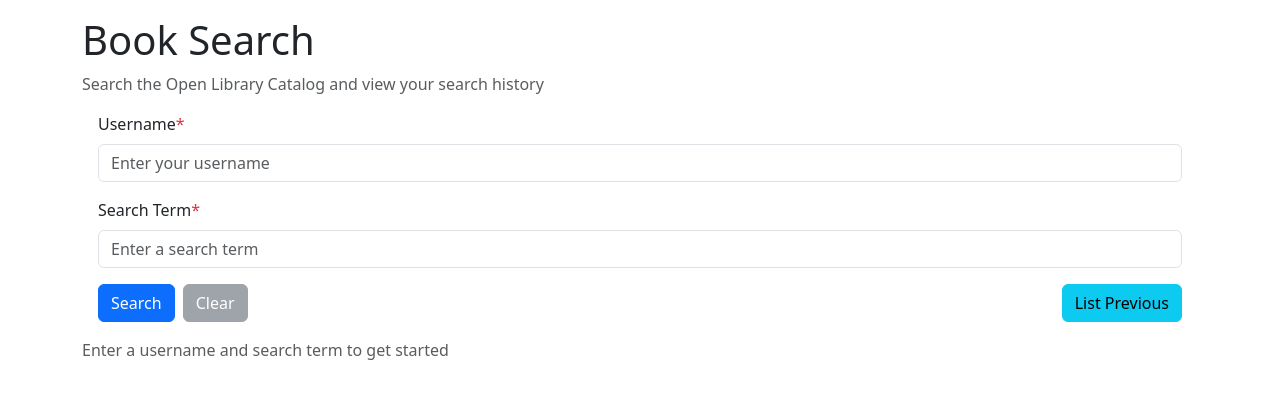
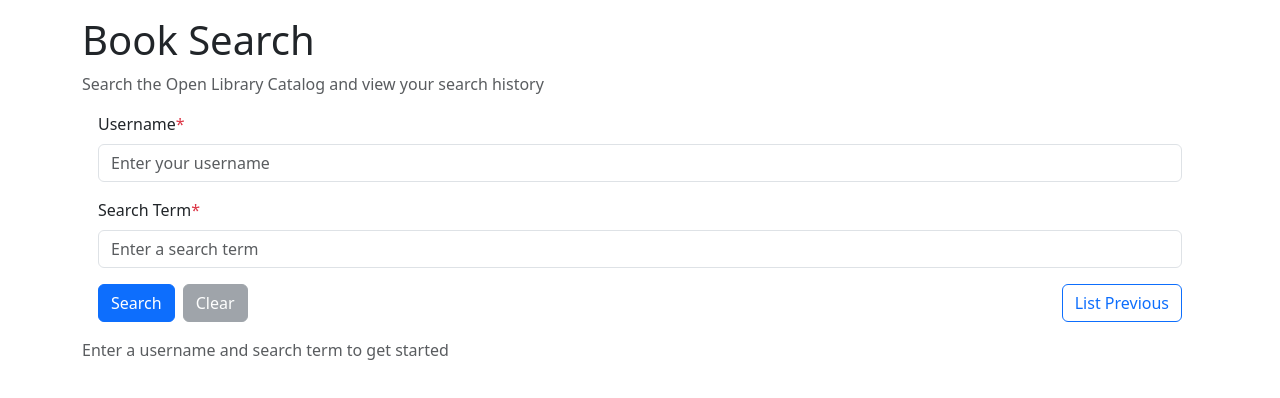
Before and after one commit to mgnchoi/book-search, a React (Vite) app in the folder client/: page / in a window 1280 px wide. Shown: the top 398 px of the page. Built offline with nearby package versions, Linux system fonts and the light colour scheme.

Commit message:
change buttons

```diff
--- a/client/src/App.tsx
+++ b/client/src/App.tsx
@@ -123,8 +123,8 @@ export default function App() {
           <button type="submit" className="btn btn-primary" disabled={searching || gettingPrevious}>
             {searching ? 'Searching...' : 'Search'}
           </button>
-          <button type="button" className="btn btn-secondary" disabled={searching || gettingPrevious || username === '' || searchTerm === ''} onClick={handleClear}>Clear</button>
-          <button type="button" className="btn btn-info ms-auto" disabled={searching || gettingPrevious} onClick={handleListPrevious}>
+          <button type="button" className="btn btn-secondary" disabled={searching || gettingPrevious || (username === '' && searchTerm === '')} onClick={handleClear}>Clear</button>
+          <button type="button" className="btn btn-outline-primary ms-auto" disabled={searching || gettingPrevious} onClick={handleListPrevious}>
             {gettingPrevious ? 'Loading...' : 'List Previous'}
           </button>
         </div>
```
